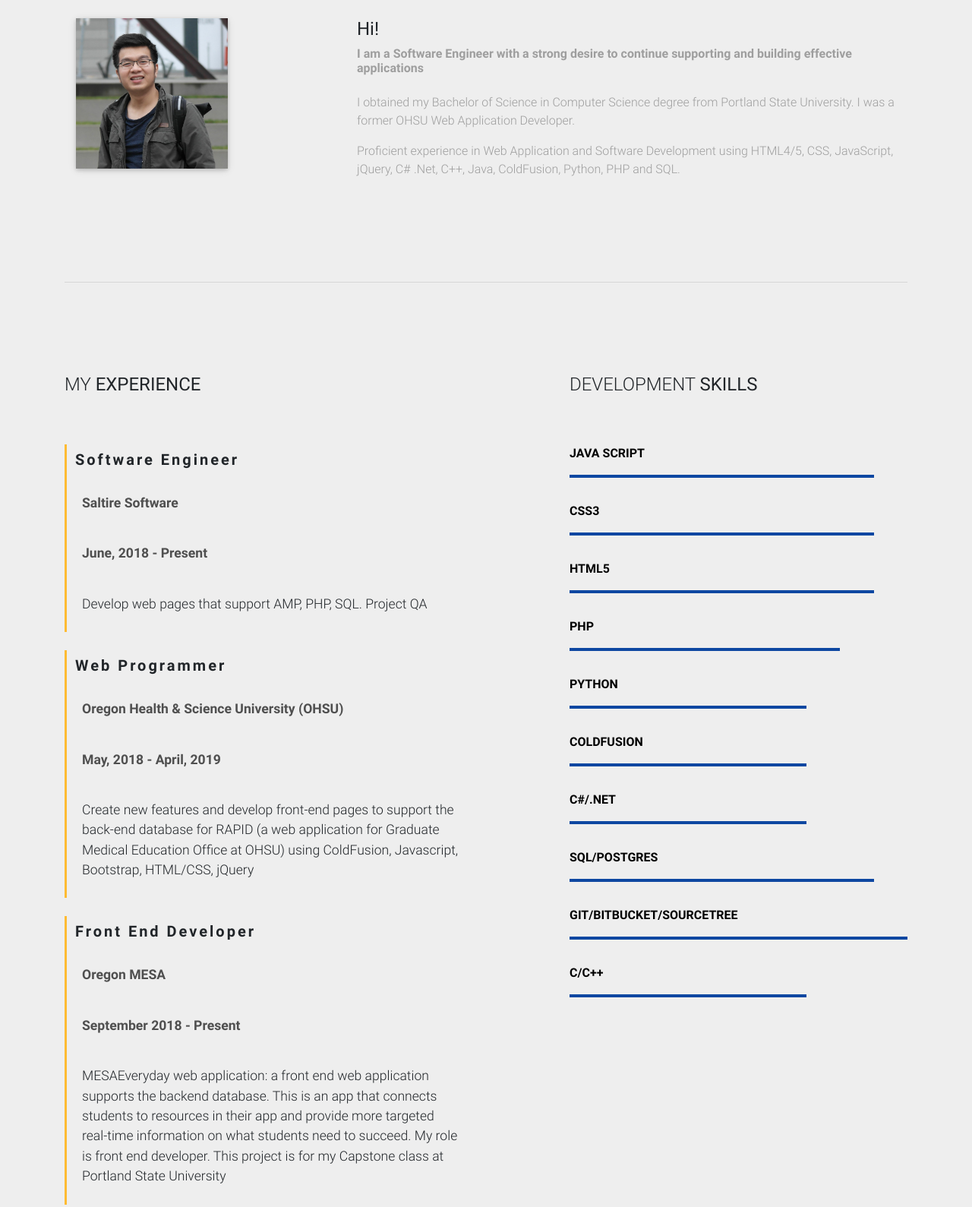
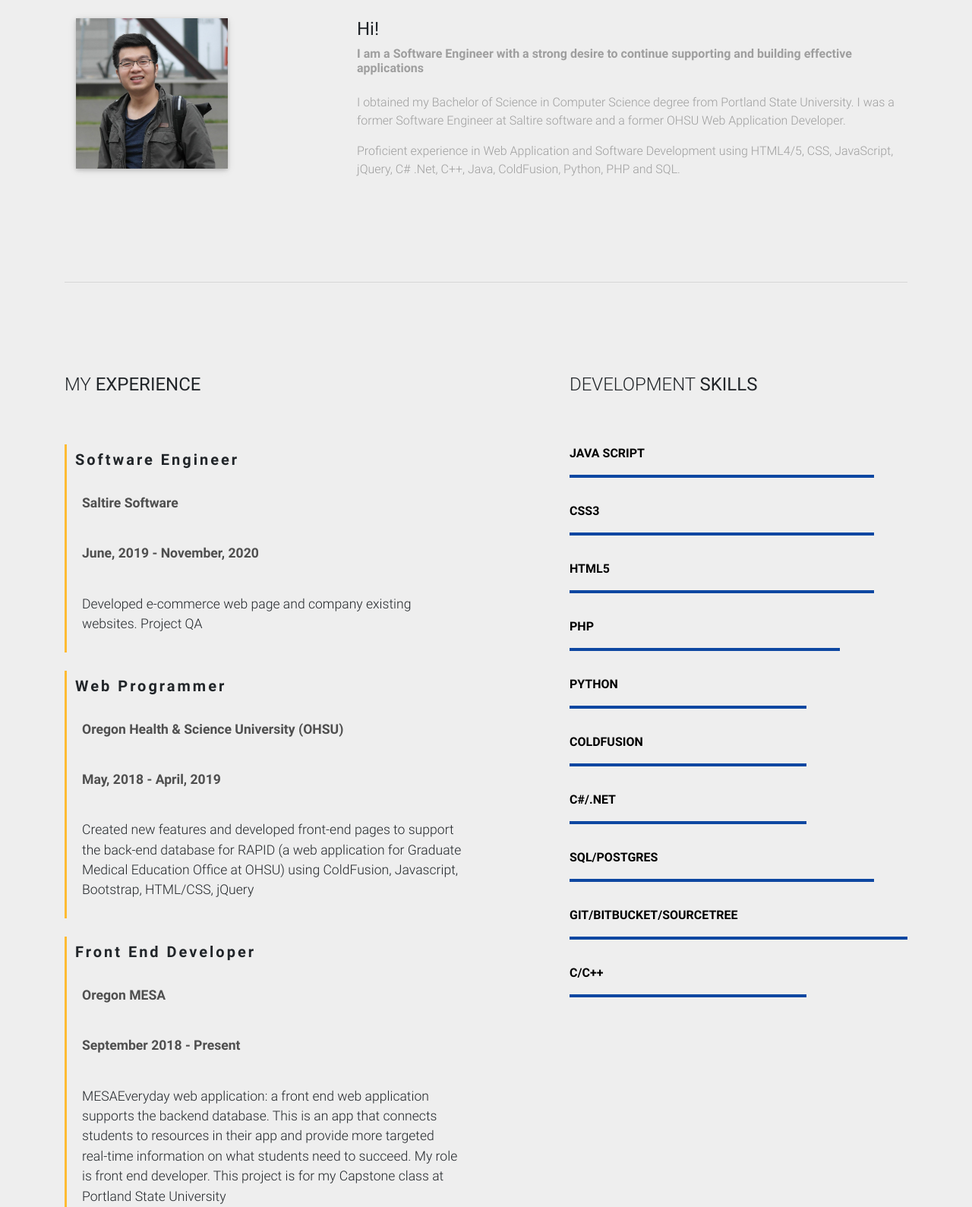
Before and after one commit to tranthon/tranthon.github.io, a plain HTML site: page index.html in a window 1280 px wide. Shown: the part 820-2409 px from the top of the page at 76% size. Drawn offline with Linux system fonts and the light colour scheme.

Commit message:
updated portfolio

```diff
--- a/index.html
+++ b/index.html
@@ -163,7 +163,7 @@
                         <div class="col-md-8 float-right">
                             <h4><strong>Hi!</strong></h4>
                             <h6 class="font-weight-bold grey-text mb-4">I am a Software Engineer with a strong desire to continue supporting and building effective applications</h6>
-                            <p class="grey-text">I obtained my Bachelor of Science in Computer Science degree from Portland State University. I was a former OHSU Web Application Developer. </p>
+                            <p class="grey-text">I obtained my Bachelor of Science in Computer Science degree from Portland State University. I was a former Software Engineer at Saltire software and a former OHSU Web Application Developer. </p>
                             <p class="grey-text">Proficient experience in Web Application and Software Development using HTML4/5, CSS, JavaScript, jQuery, C# .Net, C++, Java, ColdFusion, Python, PHP and SQL. </p>
                         </div>
 
@@ -198,8 +198,8 @@
                                         <h5 class="job-title font-weight-bold mb-3">Software Engineer</h5>
                                     </div>
                                     <p class="font-weight-bold ml-1 dark-grey-text mb-2">Saltire Software</p>
-                                    <p class="font-weight-bold ml-1 dark-grey-text mb-2">June, 2018 - Present</p>
-                                    <p class="mb-0 ml-1 light-grey-text">Develop web pages that support AMP, PHP, SQL. Project QA</p>
+                                    <p class="font-weight-bold ml-1 dark-grey-text mb-2">June, 2019 - November, 2020</p>
+                                    <p class="mb-0 ml-1 light-grey-text">Developed e-commerce web page and company existing websites. Project QA</p>
                                 </blockquote>
                                 <blockquote class="blockquote bq-warning mb-4">
                                     <div class="row">
@@ -207,7 +207,7 @@
                                     </div>
                                     <p class="font-weight-bold ml-1 dark-grey-text mb-2">Oregon Health & Science University (OHSU)</p>
                                     <p class="font-weight-bold ml-1 dark-grey-text mb-2">May, 2018 - April, 2019</p>
-                                    <p class="mb-0 ml-1 light-grey-text">Create new features and develop front-end pages to support the back-end database for RAPID (a web application for Graduate Medical Education Office at OHSU) using ColdFusion, Javascript, Bootstrap, HTML/CSS, jQuery </p>
+                                    <p class="mb-0 ml-1 light-grey-text">Created new features and developed front-end pages to support the back-end database for RAPID (a web application for Graduate Medical Education Office at OHSU) using ColdFusion, Javascript, Bootstrap, HTML/CSS, jQuery </p>
                                 </blockquote>
 
                                 <blockquote class="blockquote bq-warning mt-1 mb-4">
@@ -230,7 +230,7 @@
                                         <h5 class="job-title font-weight-bold mb-3">Undergrade Teaching Assistant</h5> </div>
                                     <p class="font-weight-bold ml-1 dark-grey-text mb-2">Vietnam National University</p>
                                     <p class="font-weight-bold ml-1 dark-grey-text mb-2"><strong>January 2014 - March 2015</strong></p>
-                                    <p class="mb-0 ml-1 light-grey-text">Assist and grading for Principle of Database System Class (CS 5423)</p>
+                                    <p class="mb-0 ml-1 light-grey-text">Assisted and graded for Principle of Database System Class (CS 5423)</p>
                                 </blockquote>
 
                         </div>
```
